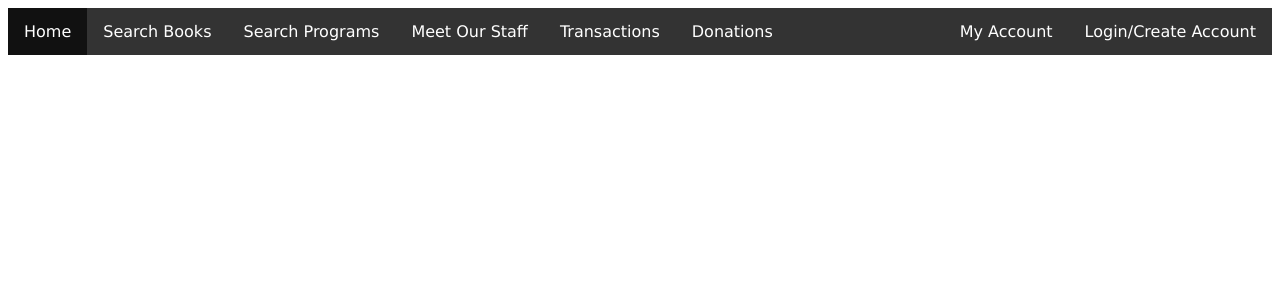
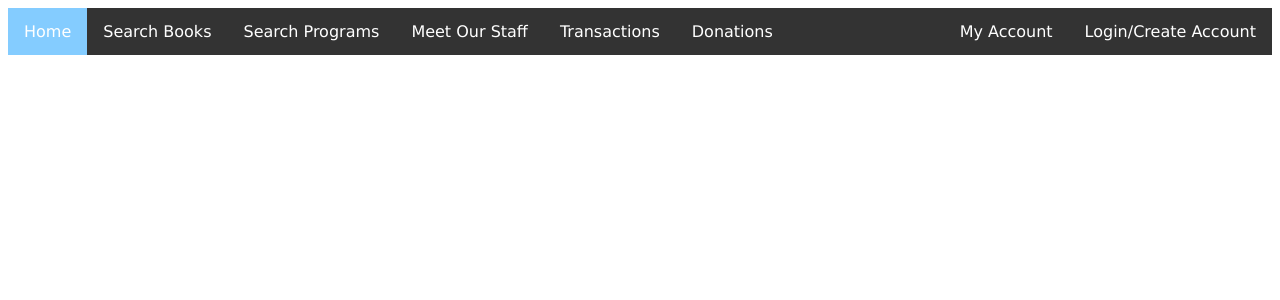
Before and after one commit to erinreily/what-in-testnation, a Django app: page / in a window 1280 px wide, with the pointer over the restyled element. Shown: the top 300 px of the page. Run offline with Django 3.2, Linux system fonts and the light colour scheme; some libraries are stand-ins or nearby versions.

Commit message:
Update base.html

```diff
--- a/hello/templates/base.html
+++ b/hello/templates/base.html
@@ -31,7 +31,7 @@
        text-decoration: none;
     }
     li a:hover {
-       background-color: #111;
+       background-color: #84ccff;
     }
 
   </style>
```
